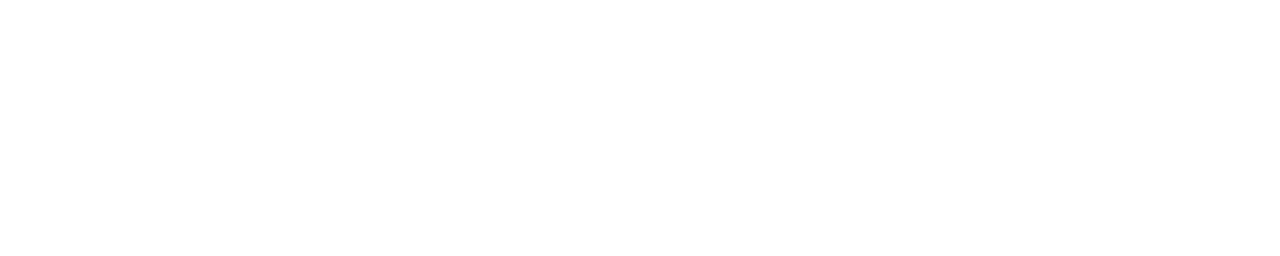
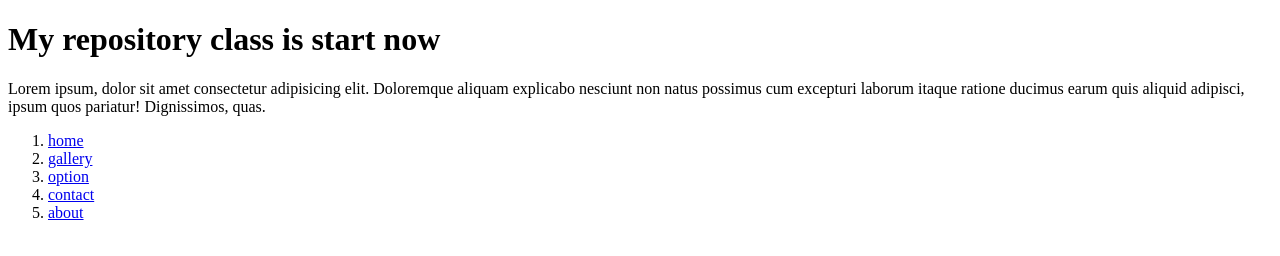
Before and after one commit to Imran-code/phero-new-repoo, a plain HTML site: page index.html in a window 1280 px wide. Drawn offline with Linux system fonts and the light colour scheme.

Commit message:
first commit

```diff
--- a/index.html
+++ b/index.html
@@ -6,6 +6,15 @@
     <title>PHERO REPOSITORY</title>
 </head>
 <body>
+    <h1>My repository class is start now </h1>
+    <p>Lorem ipsum, dolor sit amet consectetur adipisicing elit. Doloremque aliquam explicabo nesciunt non natus possimus cum excepturi laborum itaque ratione ducimus earum quis aliquid adipisci, ipsum quos pariatur! Dignissimos, quas.</p>
+    <ol>
+        <li><a href="#">home</a></li>
+        <li><a href="#">gallery</a></li>
+        <li><a href="#">option</a></li>
+        <li><a href="#">contact</a></li>
+        <li><a href="#">about</a></li>
+    </ol>
 
 </body>
 </html>
```
